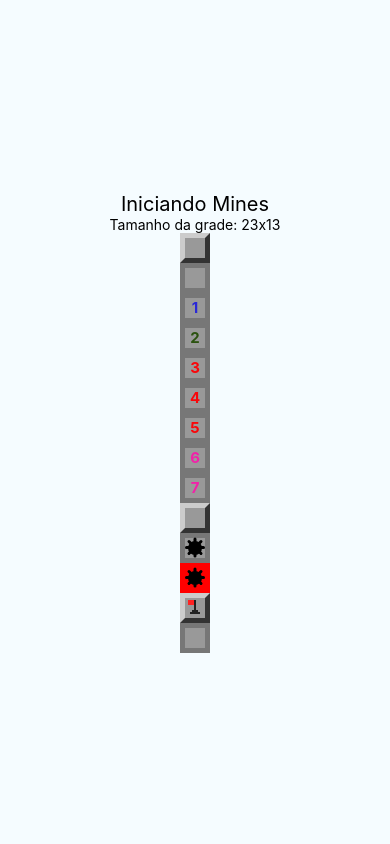
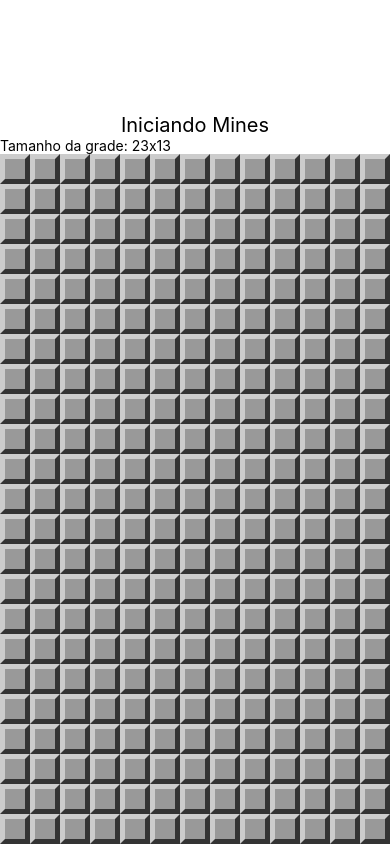
Before and after one commit to marksmachadodelimarezende/reactNativeEad, a React Native app in the folder mines/: screen / in a window 390 px wide. Built offline with nearby package versions, Linux system fonts and the light colour scheme.

Commit message:
Criado styles para o APP, MINEFIELD. MineField.js foi criado tambem. Implementado funcoes para uso ao clicar nos botoes (fields) na tela, para abrir o campo e abrir a redondeza enquanto nao tiver mina proximo do ultimo board (3x3) lido.

```diff
--- a/mines/src/App.js
+++ b/mines/src/App.js
@@ -1,44 +1,40 @@
 import React, {Component} from 'react';
 import {Platform, StyleSheet, Text, View} from 'react-native';
 import params from './params'
-import Field from './components/Field'
+import MineField from './components/MineField'
+import { createMinedBoard } from './function'
+import { styles } from './appStyles'
 
 export default class App extends Component {
+
+  constructor(props) {
+    super(props)
+    this.state = this.createState()
+  }
+
+  minesAmounts = ( )=> {
+    const cols = params.getColumnsAmount()
+    const rows = params.getRowsAmount()
+    return Math.ceil(cols * rows * params.difficultLevel)
+  }
+
+  createState = () => {
+    const cols = params.getColumnsAmount()
+    const rows = params.getRowsAmount()
+    return {
+      board: createMinedBoard( rows, cols, this.minesAmounts() ),
+    }
+  }
+
   render() {
     return (
       <View style={styles.container}>
         <Text style={styles.welcome}>Iniciando Mines</Text>
-        <Text>Tamanho da grade: {params.getRowsAmount()}x{params.getColumnsAmount()}
-
-        </Text>
-        <Field />
-        <Field opened/>
-        <Field opened nearMines={1}/>
-        <Field opened nearMines={2}/>
-        <Field opened nearMines={3}/>
-        <Field opened nearMines={4}/>
-        <Field opened nearMines={5}/>
-        <Field opened nearMines={6}/>
-        <Field opened nearMines={7}/>
-        <Field mined />
-        <Field mined opened/>
-        <Field mined opened exploded/>
-        <Field flagged />
-        <Field flagged opened/>
+        <Text>Tamanho da grade: {params.getRowsAmount()}x{params.getColumnsAmount()}</Text>
+        <View style={styles.board}>
+          <MineField board={this.state.board}></MineField>
+        </View>
       </View>
     );
   }
 }
-
-const styles = StyleSheet.create({
-  container: {
-    flex: 1,
-    justifyContent: 'center',
-    alignItems: 'center',
-    backgroundColor: '#F5FCFF'
-  },
-  welcome: {
-    fontSize: 20,
-    textAlign: 'center'
-  },
-});
--- /dev/null
+++ b/mines/src/appStyles.js
@@ -0,0 +1,18 @@
+import {StyleSheet} from 'react-native'
+
+const styles = StyleSheet.create({
+    container: {
+      flex: 1,
+      justifyContent: 'flex-end',
+    },
+    welcome: {
+      fontSize: 20,
+      textAlign: 'center'
+    },
+    board: {
+        alignItems: 'center',
+        backgroundColor: '#AAA',
+    }
+  });
+
+  export { styles }
--- a/mines/src/components/Field.js
+++ b/mines/src/components/Field.js
@@ -5,7 +5,7 @@ import Mine from './Mine'
 import Flag from './Flag'
 
 export default props => {
-    const {mined, opened, nearMines, exploded, flagged} = props
+    const {mined, opened, nearMines, exploded, flagged, bigger} = props
 
     const styleField = [fieldStyles.field]
     //Outros estilos por testes
@@ -29,6 +29,7 @@ export default props => {
             : false }
            {mined && opened ? <Mine /> : false}
            {flagged && !opened ? <Flag /> : false}
+           {flagged && bigger ? <Flag bigger/> : false}
         </View>
     )
 }
--- /dev/null
+++ b/mines/src/components/MineField.js
@@ -0,0 +1,15 @@
+import React from 'react'
+import {View, StyleSheet} from 'react-native'
+import Field from './Field'
+//import styles from './styles/fieldStyles'
+import {styles} from './styles/mineFieldStyles'
+
+export default props => {
+    const rows = props.board.map((row, r) => {
+        const columns = row.map((field, c) => {
+            return <Field {...field} key={c} />
+        })
+    return <View key={r} style={styles.directionTable}>{columns}</View>
+    })
+    return <View style={styles.container}>{rows}</View>
+}
--- /dev/null
+++ b/mines/src/components/styles/mineFieldStyles.js
@@ -0,0 +1,13 @@
+import {StyleSheet} from 'react-native'
+
+const styles = StyleSheet.create({
+    container: {
+        //flexDirection: 'row',
+        backgroundColor: '#EEE',
+    },
+    directionTable:{
+        flexDirection: 'row',
+    }
+})
+
+export {styles}
--- /dev/null
+++ b/mines/src/function.js
@@ -0,0 +1,100 @@
+const createBoard = (rows, columns) => {
+    return Array(rows).fill(0).map((_, row) => {
+        return Array(columns).fill(0).map((_, column) => {
+            return {
+                row,
+                column,
+                opened: false,
+                flagged: false,
+                mined: false,
+                exploded: false,
+                nearMines: 0,
+            }
+        })
+    })
+}
+
+const spreadMines = (board, minesAmount) => {
+    const rows = board.length
+    const columns = board[0].length
+    let minesPlanted = 0
+    while (minesPlanted < minesAmount){
+        const rowSel = parseInt(Math.random() * rows, 10)
+        const columnSel = parseInt(Math.random() * columns, 10)
+
+        if (!board[rowSel][columnSel].mined) {
+            board[rowSel][columnSel].mined = true
+            minesPlanted++
+        }
+    }
+}
+
+const createMinedBoard = (rows, columns, minesAmount) => {
+    const board = createBoard(rows, columns)
+    spreadMines(board, minesAmount)
+    return board
+}
+
+const cloneBoard = board => {
+    return board.map( rows => {
+        return rows.map(field => {
+            return {...field}
+        })
+    })
+}
+
+const getNeigbors = (board, row, column) => {
+    const neighbors = []
+    const rows = [row - 1, row, row + 1]
+    const columns = [column -1, column, column + 1]
+
+    rows.forEach( r => {
+        columns.forEach( c => {
+            const diferent = r != row || c !== column
+            const validRow = r >= 0 && r < board.length
+            const validColumn = c >= 0 && c < board[0].length
+            if (diferent & validRow && validColumn){
+                neighbors.push(board[r][c])
+            }
+        })
+    })
+    return neighbors
+}
+
+const safeNeighborhood = (board, row, column) => {
+    const safes = (result, neighbor) => result && !neighbor.mined
+    return getNeighbors(board, row, column).reduce(safes, true)
+}
+
+const openField = (board, row, column) => {
+    const field = board[row][column]
+    if(!field.opened) {
+        field.opened = true
+        if(field.mined){
+            field.exploded = true
+        }else if (safeNeighborhood(board, row, column)){
+            getNeigbors(board, row, column).forEach(n => openField(board, n.row, n.column))
+        }else{
+            const neighbors = getNeigbors(board, row, column)
+            field.nearMines = neighbors.filter(n=> n.mined).length
+        }
+    }
+}
+
+const fields = board => [].concat(...board)
+
+const hadExplosion = board => fields(board).filter(field => field.exploded).length > 0
+
+const pendding = field => (field.mined && !field.flagged) || (!field.mined && !field.opened)
+
+const wonGame = board => fields(board).filter(pendding).length === 0
+
+const showMines = board => fields(board).filter(field => field.mined).forEach(field => field.opened = true)
+export {
+    createMinedBoard,
+    cloneBoard,
+    openField,
+    hadExplosion,
+    wonGame,
+    showMines
+}
```
